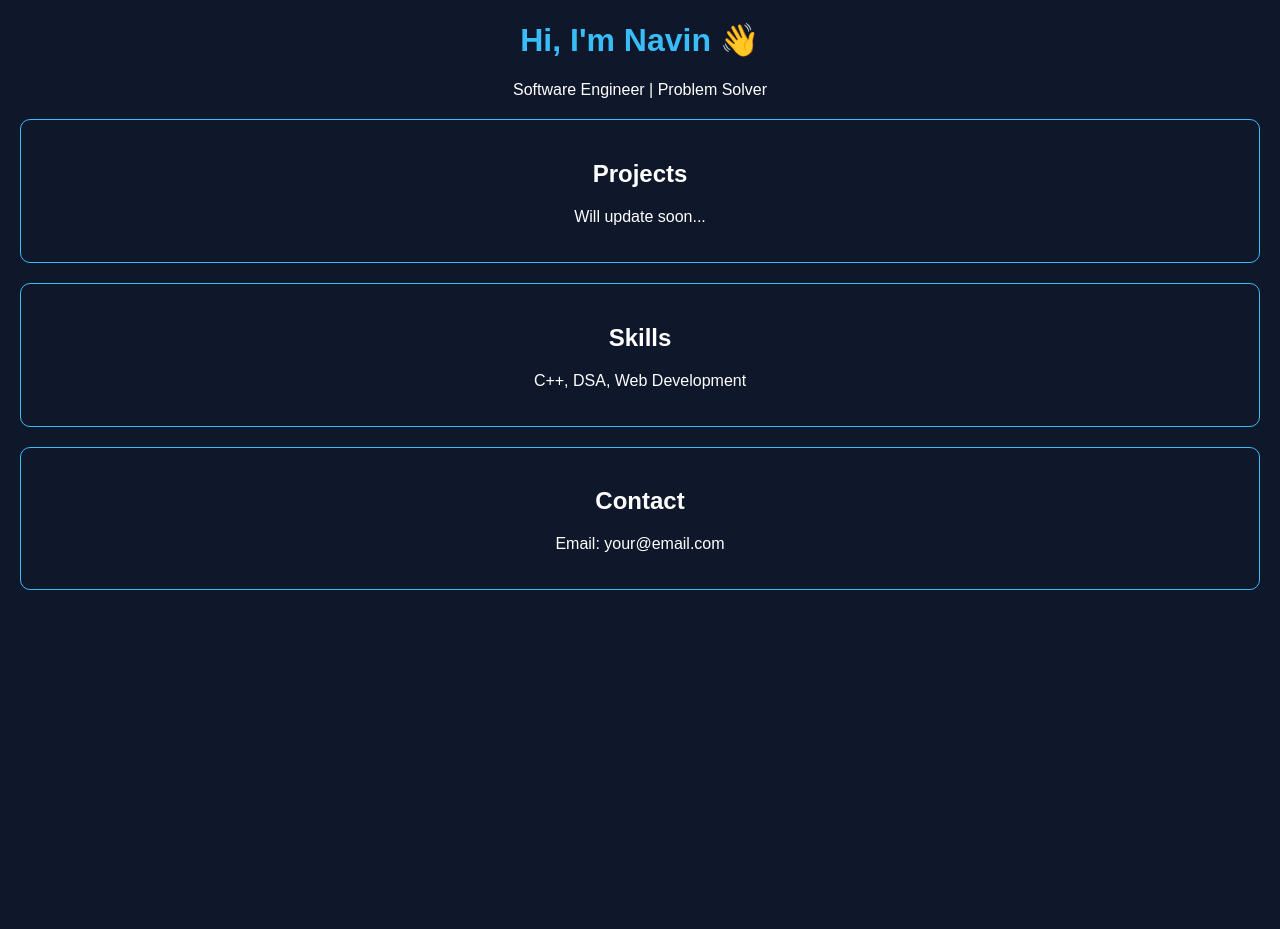
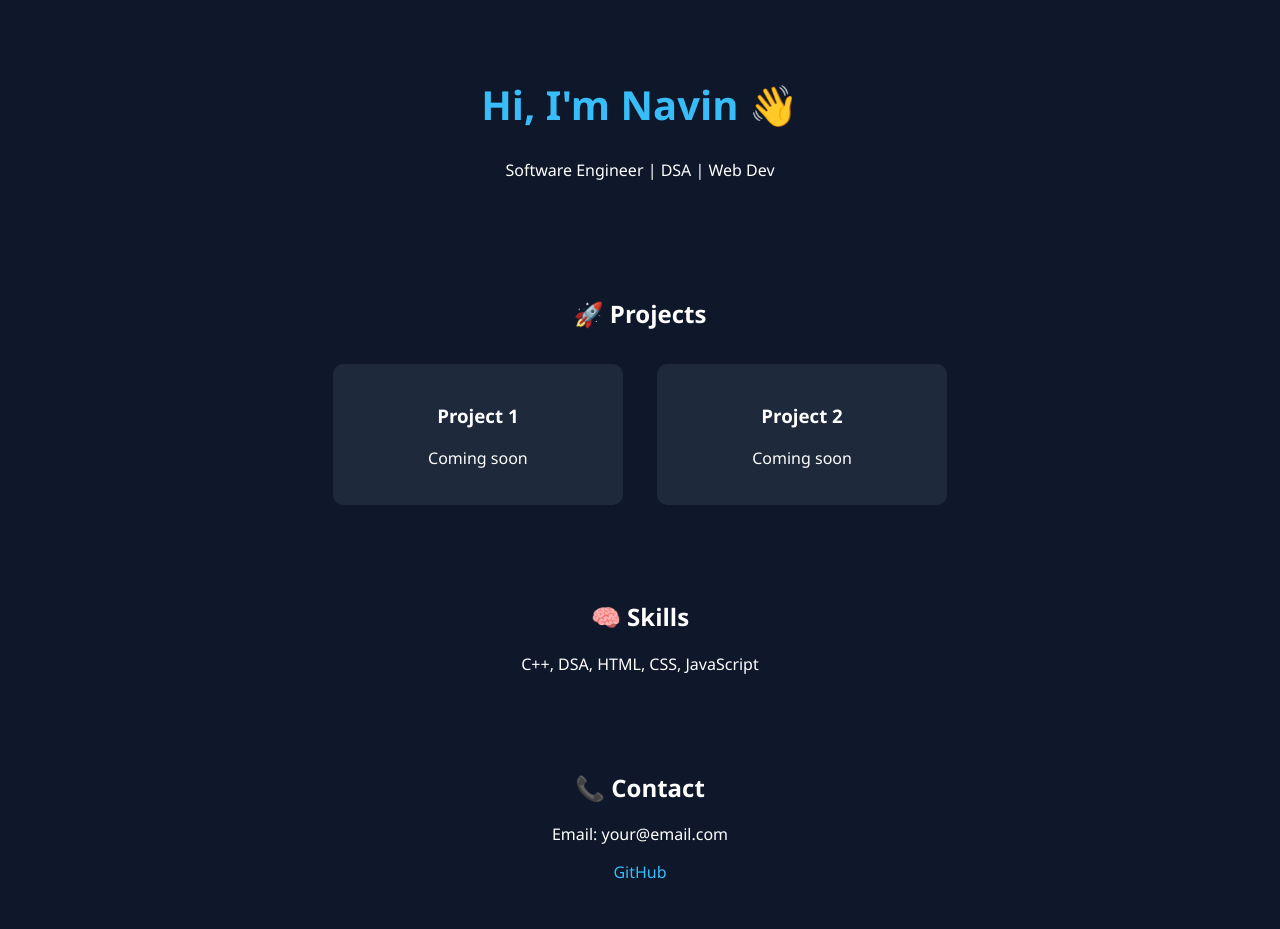
Before and after one commit to 777navin/777navin.github.io, a plain HTML site: page index.html in a window 1280 px wide. Before the commit the page ends 800 px from the top, so only its background shows below. Drawn offline with Linux system fonts and the light colour scheme.

Commit message:
Update portfolio details and styling in index.html

```diff
--- a/index.html
+++ b/index.html
@@ -1,44 +1,80 @@
 <!DOCTYPE html>
-<html>
+<html lang="en">
 <head>
+  <meta charset="UTF-8">
   <title>Navin Portfolio</title>
   <style>
     body {
       margin: 0;
-      font-family: Arial;
+      font-family: 'Segoe UI';
       background: #0f172a;
       color: white;
+    }
+
+    header {
+      text-align: center;
+      padding: 50px;
+    }
+
+    h1 {
+      color: #38bdf8;
+      font-size: 40px;
+    }
+
+    .section {
+      padding: 30px;
       text-align: center;
     }
-    h1 { color: #38bdf8; }
-    .box {
-      margin: 20px;
+
+    .card {
+      background: #1e293b;
+      margin: 15px;
       padding: 20px;
-      border: 1px solid #38bdf8;
       border-radius: 10px;
+      display: inline-block;
+      width: 250px;
     }
+
+    a {
+      color: #38bdf8;
+      text-decoration: none;
+    }
+
   </style>
 </head>
 
 <body>
 
+<header>
   <h1>Hi, I'm Navin 👋</h1>
-  <p>Software Engineer | Problem Solver</p>
+  <p>Software Engineer | DSA | Web Dev</p>
+</header>
 
-  <div class="box">
-    <h2>Projects</h2>
-    <p>Will update soon...</p>
+<div class="section">
+  <h2>🚀 Projects</h2>
+
+  <div class="card">
+    <h3>Project 1</h3>
+    <p>Coming soon</p>
   </div>
 
-  <div class="box">
-    <h2>Skills</h2>
-    <p>C++, DSA, Web Development</p>
+  <div class="card">
+    <h3>Project 2</h3>
+    <p>Coming soon</p>
   </div>
 
-  <div class="box">
-    <h2>Contact</h2>
-    <p>Email: your@email.com</p>
-  </div>
+</div>
+
+<div class="section">
+  <h2>🧠 Skills</h2>
+  <p>C++, DSA, HTML, CSS, JavaScript</p>
+</div>
+
+<div class="section">
+  <h2>📞 Contact</h2>
+  <p>Email: your@email.com</p>
+  <p><a href="#">GitHub</a></p>
+</div>
 
 </body>
 </html>
```
